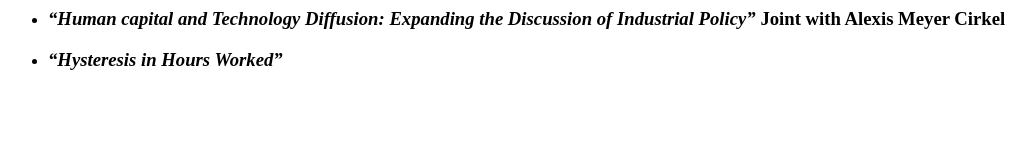
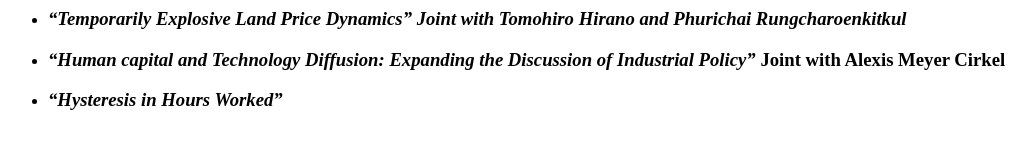
Before and after one commit to Shunsuke-Hori/Shunsuke-Hori.github.io, a plain HTML site: page docs/wip.html in a window 1280 px wide. Shown: the whole page, without its empty margins (0-1036 px from the left). Drawn offline with Linux system fonts and the light colour scheme.

Commit message:
add explosive land price paper to WIP

```diff
--- a/docs/wip.html
+++ b/docs/wip.html
@@ -1,6 +1,7 @@
 <!-- <html> -->
 <!-- <body> -->
 <ul>
+<li><h3><i>“Temporarily Explosive Land Price Dynamics” Joint with Tomohiro Hirano and Phurichai Rungcharoenkitkul</i></h3></li>
 <li><h3><i>“Human capital and Technology Diffusion: Expanding the Discussion of Industrial Policy”</i> Joint with Alexis Meyer Cirkel</h3></li>
 <li><h3><i>“Hysteresis in Hours Worked”</i></h3></li>
 </ul>
```
